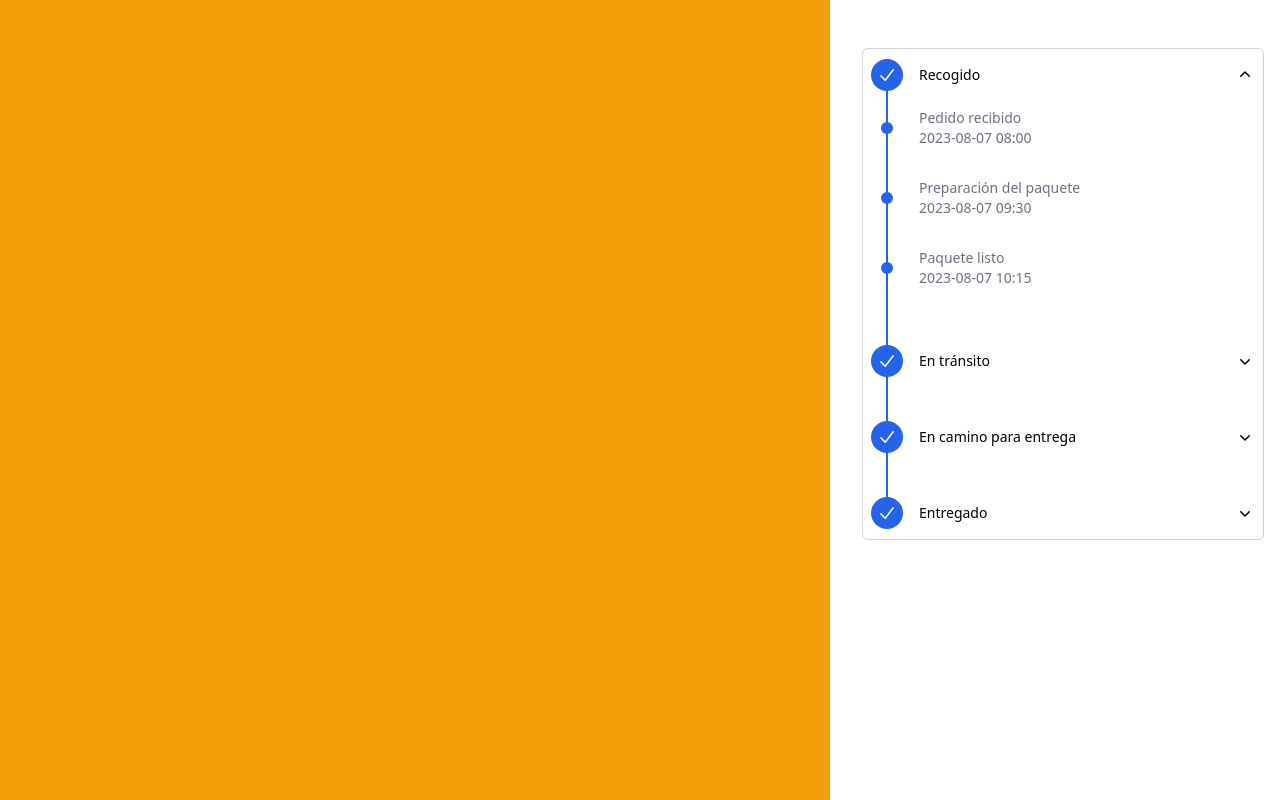
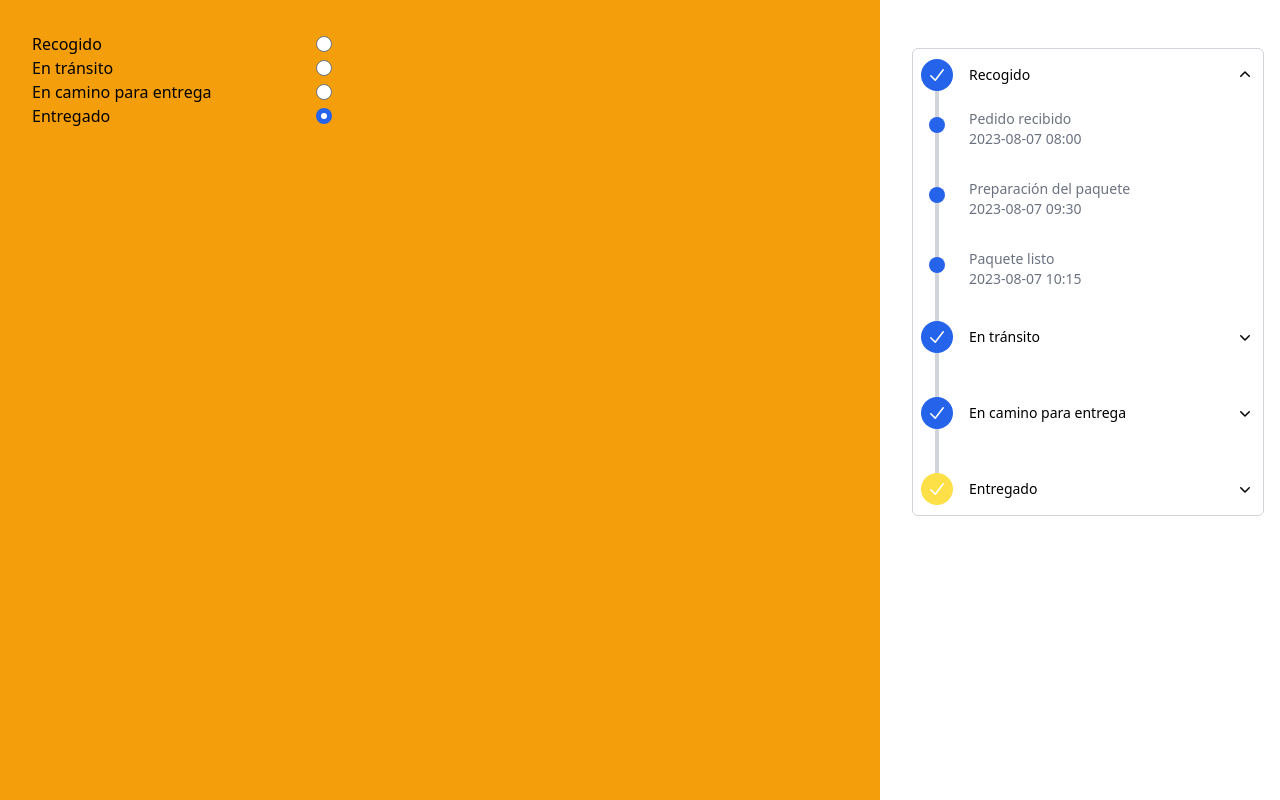
Before and after one commit to manuelgoi/card-system, a Vue app: page /chin-timeline in a window 1280 px wide. Both pictures are taken after a click on the button "Recogido". Built offline with nearby package versions, Linux system fonts and the light colour scheme; a web font is replaced by a local one.

Commit message:
[FEAT] Refined some details from proto

```diff
--- a/src/components/TimeLine/StepComplete.vue
+++ b/src/components/TimeLine/StepComplete.vue
@@ -1,11 +1,8 @@
 <template>
-  <div>
+  <div :class="[!value && index !== totalGroups - 1 ? 'pb-10' : '']">
     <div
       v-if="index !== totalGroups - 1"
-      :class="[
-        'absolute left-4 top-4 -ml-px mt-0.5 h-full w-0.5',
-        group.status === Status.CURRENT ? 'bg-gray-300' : 'bg-blue-600',
-      ]"
+      class="absolute left-4 top-4 -ml-[2px] mt-0.5 h-full w-1 bg-gray-300"
       aria-hidden="true"
     />
     <div
@@ -16,7 +13,12 @@
     >
       <span class="flex h-9 items-center">
         <span
-          class="relative z-10 flex h-8 w-8 items-center justify-center rounded-full bg-blue-600 group-hover:bg-blue-800"
+          :class="[
+            'relative z-10 flex h-8 w-8 items-center justify-center rounded-full ',
+            isIncidence
+              ? 'bg-yellow-300 group-hover:bg-yellow-400'
+              : 'bg-blue-600 group-hover:bg-blue-800',
+          ]"
         >
           <CheckIcon class="h-5 w-5 text-white" aria-hidden="true" />
         </span>
@@ -33,20 +35,27 @@
       </button>
     </div>
     <div v-if="value">
+      <div class="relative h-4">
+        <div
+          class="absolute -top-1 left-4 -ml-[2px] h-9 w-1 bg-gray-300"
+          aria-hidden="true"
+        />
+      </div>
       <StepDetail
         v-for="(groupDetail, subIdx) in detailGroups"
         :key="`${index}-${subIdx}`"
         :total-groups="detailGroups.length"
         :index="subIdx"
         :group="groupDetail"
+        class="relative"
       />
     </div>
   </div>
 </template>
 
 <script setup lang="ts">
-import { Status } from "@/components/TimeLine/TimeLine.types";
 import type { TimeGroup } from "@/components/TimeLine/TimeLine.types";
+import { EventType } from "@/components/TimeLine/TimeLine.types";
 import { EMPTY_STRING } from "@/components/TimeLine/TimeLine.constants";
 import {
   CheckIcon,
@@ -55,15 +64,20 @@ import {
 } from "@heroicons/vue/20/solid";
 import StepDetail from "@/components/TimeLine/StepDetail.vue";
 import { useToggle } from "@vueuse/core";
+import some from "lodash-es/some";
+import { computed } from "vue";
 
 const [value, toggle] = useToggle();
 defineEmits<{
   "toggle:detail": [group: TimeGroup];
 }>();
-defineProps<{
+const props = defineProps<{
   group: TimeGroup;
   detailGroups: Array<TimeGroup>;
   totalGroups: number;
   index: number;
 }>();
+const isIncidence = computed(() =>
+  some(props.detailGroups, { type: EventType.INCIDENCE })
+);
 </script>
--- a/src/components/TimeLine/StepDetail.vue
+++ b/src/components/TimeLine/StepDetail.vue
@@ -2,21 +2,23 @@
   <div>
     <div
       v-if="index !== totalGroups - 1"
-      class="absolute left-4 top-4 -ml-px mt-0.5 h-full w-0.5 bg-blue-600"
+      class="absolute left-4 top-4 -ml-[2px] mt-0.5 h-full w-1 bg-gray-300"
       aria-hidden="true"
     />
     <div
-      :class="[
-        'group relative flex items-center',
-        { 'items-start': trackedAt },
-      ]"
+      :class="['group relative flex items-start', { 'items-start': trackedAt }]"
     >
       <span
-        class="flex h-[70px] w-8 shrink-0 items-center justify-center"
+        class="flex h-[70px] w-8 shrink-0 items-start justify-center"
         aria-hidden="true"
       >
         <span
-          class="relative z-10 flex h-3 w-3 items-center justify-center rounded-full bg-blue-600 group-hover:bg-blue-800"
+          :class="[
+            'relative z-10 mt-2 flex h-4 w-4 items-center justify-center rounded-full ',
+            group.type === EventType.INCIDENCE
+              ? 'bg-red-600 group-hover:bg-red-700'
+              : 'bg-blue-600 group-hover:bg-blue-800',
+          ]"
         >
           <span
             class="h-2.5 w-2.5 rounded-full bg-transparent group-hover:bg-gray-300"
@@ -38,6 +40,7 @@
 </template>
 <script setup lang="ts">
 import type { TimeGroup } from "@/components/TimeLine/TimeLine.types";
+import { EventType } from "@/components/TimeLine/TimeLine.types";
 import { EMPTY_STRING } from "@/components/TimeLine/TimeLine.constants";
 import { computed } from "vue";
 import format from "date-fns/format";
--- a/src/components/TimeLine/StepInComing.vue
+++ b/src/components/TimeLine/StepInComing.vue
@@ -1,5 +1,5 @@
 <template>
-  <div>
+  <div :class="[index !== totalGroups - 1 ? 'pb-10' : '']">
     <div
       v-if="index !== totalGroups - 1"
       class="absolute left-4 top-4 -ml-px mt-0.5 h-full w-0.5 bg-gray-300"
--- a/src/components/TimeLine/TimeLine.types.ts
+++ b/src/components/TimeLine/TimeLine.types.ts
@@ -10,6 +10,7 @@ export interface TimeGroup {
   sort: number;
   name: string;
   status: Status;
+  type: EventType;
 }
 
 export enum EventCode {
@@ -28,8 +29,8 @@ export enum EventCode {
 }
 
 export enum EventType {
-  STATUS = "STATUS",
-  INCIDENCE = "INCIDENCE",
+  STATUS = "status",
+  INCIDENCE = "incidence",
 }
 export interface TimeEvent {
   code: EventCode;
--- a/src/components/TimeLine/TimeLine.vue
+++ b/src/components/TimeLine/TimeLine.vue
@@ -6,7 +6,7 @@
           v-for="(group, stepIdx) in groupsWithNames"
           :key="group.id"
           :class="[
-            stepIdx !== groupsWithNames.length - 1 ? 'pb-10' : '',
+            stepIdx !== groupsWithNames.length - 1 ? '' : '',
             'relative',
           ]"
         >
--- a/src/components/TimeLine/index.ts
+++ b/src/components/TimeLine/index.ts
@@ -1,4 +1,6 @@
 import TimeLine from "@/components/TimeLine/TimeLine.vue";
 export type { TimeGroup, TimeEvent } from "./TimeLine.types";
+export { GroupCode, EventCode } from "./TimeLine.types";
+export { timeGroupName, timeEventName } from "./TimeLine.constants";
 
 export default TimeLine;
--- a/src/views/ChinTimeLine.vue
+++ b/src/views/ChinTimeLine.vue
@@ -1,11 +1,65 @@
 <template>
   <div class="grid grid-cols-1 sm:grid-cols-[3fr_min-content]">
-    <div class="min-h-[300px] bg-amber-500 sm:h-screen" />
-    <div class="p-4 sm:min-w-[450px]">
+    <div class="min-h-[300px] bg-amber-500 p-8 sm:h-screen">
+      <form @submit.prevent class="flex w-[300px] flex-col">
+        <fieldset class="flex items-center justify-between">
+          <label :for="GroupCode.PICKED_UP">{{
+            find(timeGroupName, { code: GroupCode.PICKED_UP })?.name
+          }}</label>
+          <input
+            :id="GroupCode.PICKED_UP"
+            :value="GroupCode.PICKED_UP"
+            type="radio"
+            name="events"
+            v-model="event"
+          />
+        </fieldset>
+
+        <fieldset class="flex items-center justify-between">
+          <label :for="GroupCode.IN_TRANSIT">{{
+            find(timeGroupName, { code: GroupCode.IN_TRANSIT })?.name
+          }}</label>
+          <input
+            :value="GroupCode.IN_TRANSIT"
+            :id="GroupCode.IN_TRANSIT"
+            type="radio"
+            name="events"
+            v-model="event"
+          />
+        </fieldset>
+
+        <fieldset class="flex items-center justify-between">
+          <label :for="GroupCode.OUT_FOR_DELIVERY">{{
+            find(timeGroupName, { code: GroupCode.OUT_FOR_DELIVERY })?.name
+          }}</label>
+          <input
+            :value="GroupCode.OUT_FOR_DELIVERY"
+            :id="GroupCode.OUT_FOR_DELIVERY"
+            type="radio"
+            name="events"
+            v-model="event"
+          />
+        </fieldset>
+
+        <fieldset class="flex items-center justify-between">
+          <label :for="GroupCode.DELIVERED">{{
+            find(timeGroupName, { code: GroupCode.DELIVERED })?.name
+          }}</label>
+          <input
+            :value="GroupCode.DELIVERED"
+            :id="GroupCode.DELIVERED"
+            type="radio"
+            name="events"
+            v-model="event"
+          />
+        </fieldset>
+      </form>
+    </div>
+    <div class="p-4 sm:w-[400px]">
       <TimeLine
         class="rounded-md border border-gray-300 p-2"
         :groups="timeGroupsEndPoint as Array<TimeGroup>"
-        :history="historyEndPoint as unknown as Array<TimeEvent>"
+        :history="history as unknown as Array<TimeEvent>"
       />
     </div>
   </div>
@@ -15,4 +69,32 @@ import TimeLine from "@/components/TimeLine";
 import timeGroupsEndPoint from "@/stores/timeGroups.json";
 import historyEndPoint from "@/stores/history.json";
 import type { TimeGroup, TimeEvent } from "@/components/TimeLine";
+import { GroupCode, timeGroupName } from "@/components/TimeLine";
+import find from "lodash-es/find";
+import filter from "lodash-es/filter";
+import { computed, ref } from "vue";
+
+const event = ref<string>(GroupCode.DELIVERED);
+
+const history = computed(() => {
+  switch (event.value) {
+    case GroupCode.PICKED_UP:
+      return filter(historyEndPoint, { timeline_group: event.value });
+    case GroupCode.IN_TRANSIT:
+      return historyEndPoint.filter(
+        (event) =>
+          event.timeline_group === GroupCode.PICKED_UP ||
+          event.timeline_group === GroupCode.IN_TRANSIT
+      );
+    case GroupCode.OUT_FOR_DELIVERY:
+      return historyEndPoint.filter(
+        (event) =>
+          event.timeline_group === GroupCode.PICKED_UP ||
+          event.timeline_group === GroupCode.OUT_FOR_DELIVERY ||
+          event.timeline_group === GroupCode.IN_TRANSIT
+      );
+    case GroupCode.DELIVERED:
+      return historyEndPoint;
+  }
+});
 </script>
```
